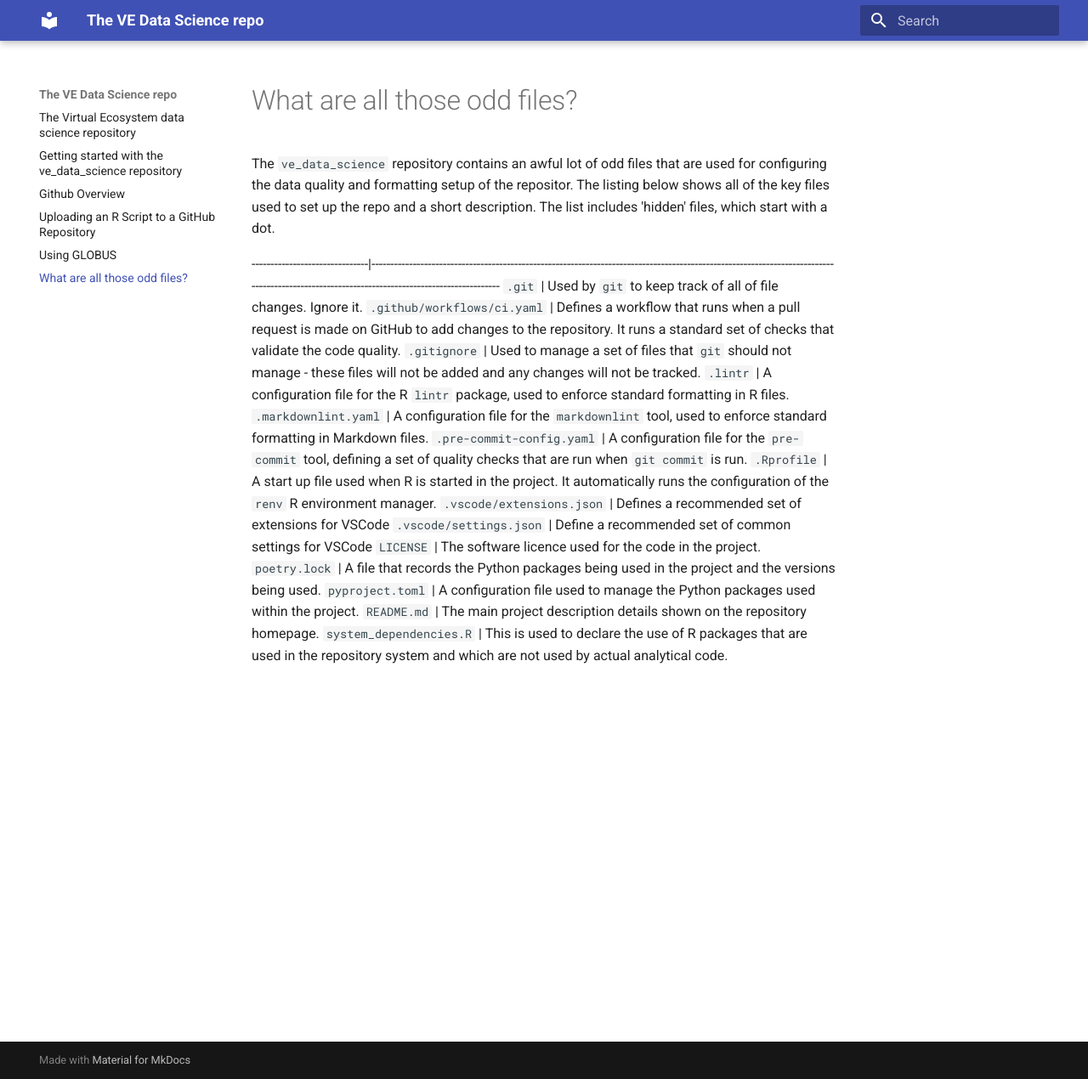
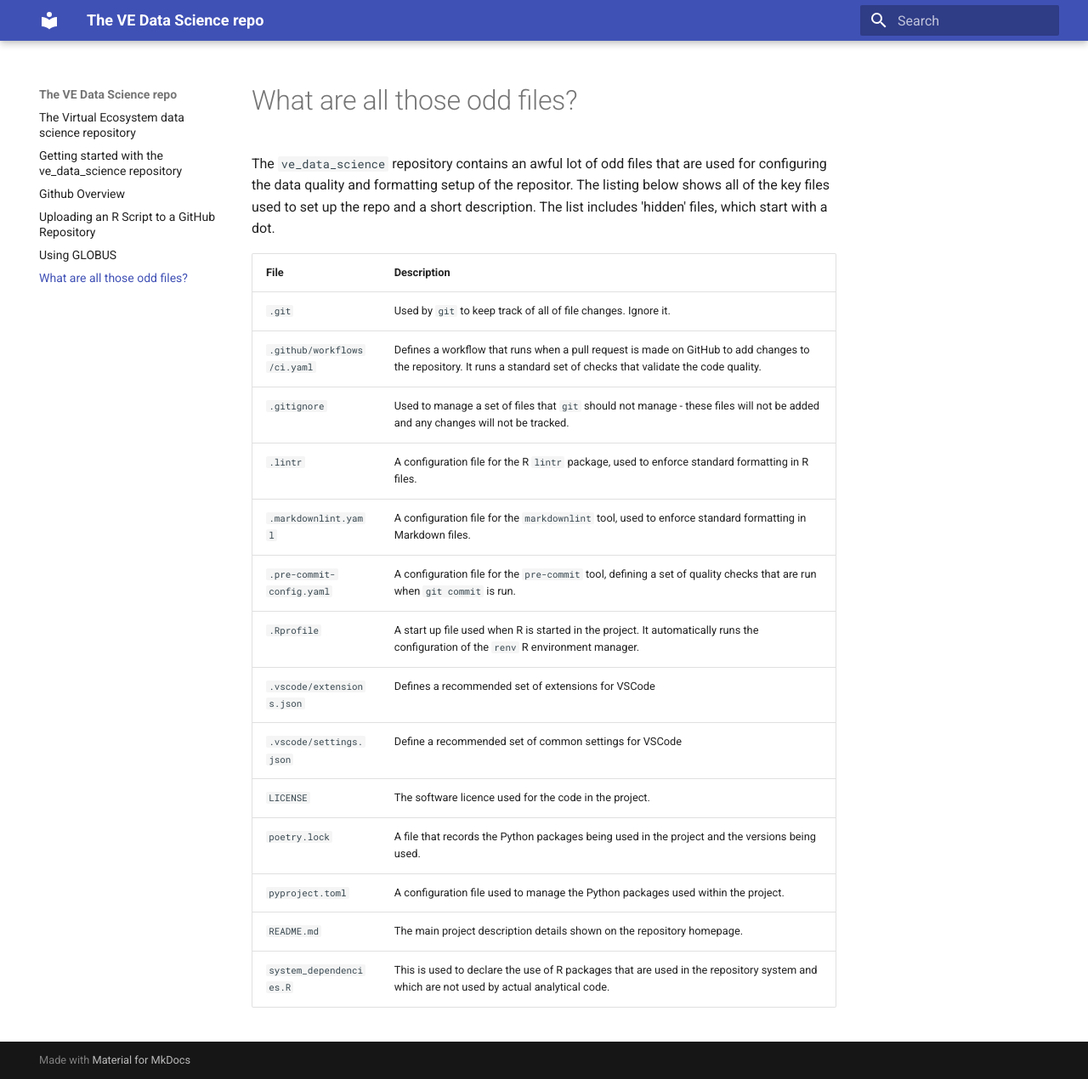
Before and after one commit to ImperialCollegeLondon/ve_data_science, an MkDocs documentation site: the page built from docs/what_are_those_odd_files.md, in a window 1280 px wide and 1270 px high. Shown: the whole window at 85% size. Built offline with MkDocs 1.6.1 and Material for MkDocs 9.7.7, drawn with Linux system fonts in a browser that asks for light colours.

Commit message:
Fixing the odd file table syntax

```diff
--- a/docs/what_are_those_odd_files.md
+++ b/docs/what_are_those_odd_files.md
@@ -6,18 +6,19 @@ shows all of the key files used to set up the repo and a short description. The
 includes 'hidden' files, which start with a dot.
 
 <!-- markdownlint-disable MD013 -->
--------------------------------|---------------------------------------------------------------------------------------------------------------------------------------------------------------------------------------------
- `.git`                       | Used by `git` to keep track of all of file changes. Ignore it.
- `.github/workflows/ci.yaml`  | Defines a workflow that runs when a pull request is made on GitHub to add changes to the repository. It runs a standard set of checks that validate the code quality.
- `.gitignore`                 | Used to manage a set of files that `git` should not manage - these files will not be added and any changes will not be tracked.
- `.lintr`                     | A configuration file for the R `lintr` package, used to enforce standard formatting in R files.
- `.markdownlint.yaml`         | A configuration file for the `markdownlint` tool, used to enforce standard formatting in Markdown files.
- `.pre-commit-config.yaml`    | A configuration file for the `pre-commit` tool, defining a set of quality checks that are run when `git commit` is run.
- `.Rprofile`                  | A start up file used when R is started in the project. It automatically runs the configuration of the `renv` R environment manager.
- `.vscode/extensions.json`    | Defines a recommended set of extensions for VSCode
- `.vscode/settings.json`      | Define a recommended set of common settings for VSCode
- `LICENSE`                    | The software licence used for the code in the project.
- `poetry.lock`                | A file that records the Python packages being used in the project and the versions being used.
- `pyproject.toml`             | A configuration file used to manage the Python packages used within the project.
- `README.md`                  | The main project description details shown on the repository homepage.
- `system_dependencies.R`      | This is used to declare the use of R packages that are used in the repository system and which are not used by actual analytical code.
+| File  | Description |
+|-------------------------------| ---------------------------------------------------------------------------------------------------------------------------------------------------------------------------------------------|
+| `.git`                       | Used by `git` to keep track of all of file changes. Ignore it. |
+| `.github/workflows/ci.yaml`  | Defines a workflow that runs when a pull request is made on GitHub to add changes to the repository. It runs a standard set of checks that  validate the code quality. |
+| `.gitignore`                 | Used to manage a set of files that `git` should not manage - these files will not be added and any changes will not be tracked. |
+| `.lintr`                     | A configuration file for the R `lintr` package, used to enforce standard formatting in R files. |
+| `.markdownlint.yaml`         | A configuration file for the `markdownlint` tool, used to enforce standard formatting in Markdown files. |
+| `.pre-commit-config.yaml`    | A configuration file for the `pre-commit` tool, defining a set of quality checks that are run when `git commit` is run. |
+| `.Rprofile`                  | A start up file used when R is started in the project. It automatically runs the configuration of the `renv` R environment manager. |
+| `.vscode/extensions.json`    | Defines a recommended set of extensions for VSCode |
+| `.vscode/settings.json`      | Define a recommended set of common settings for VSCode |
+| `LICENSE`                    | The software licence used for the code in the project. |
+| `poetry.lock`                | A file that records the Python packages being used in the project and the versions being used. |
+| `pyproject.toml`             | A configuration file used to manage the Python packages used within the project. |
+| `README.md`                  | The main project description details shown on the repository homepage. |
+| `system_dependencies.R`      | This is used to declare the use of R packages that are used in the repository system and which are not used by actual analytical code. |
```
Also changed, not shown: docs/getting_started.md (+1 -1 lines).
